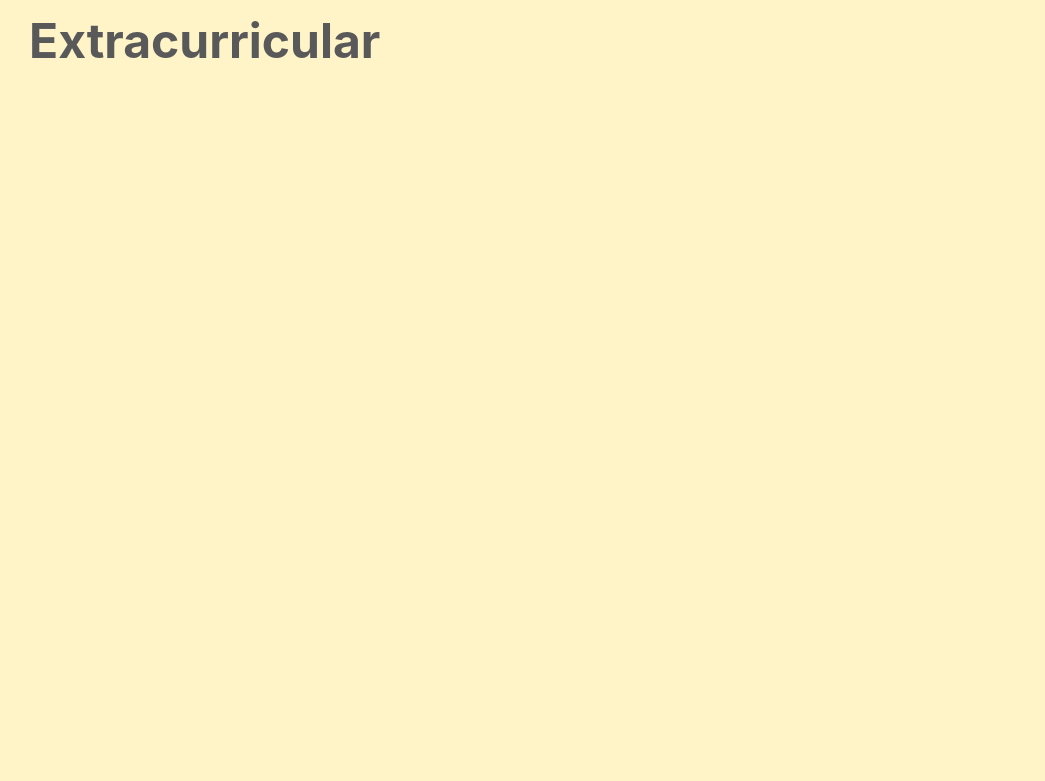
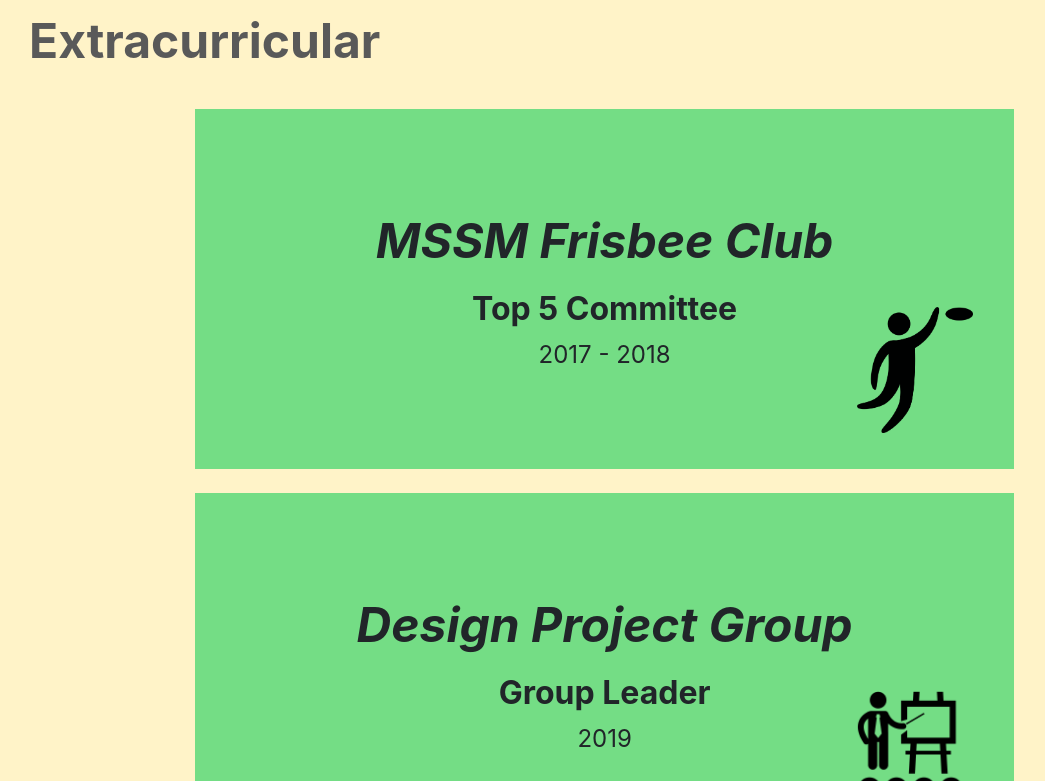
Before and after one commit to LeeWeiHan97/portfolio, a React (Create React App) app: page / in a window 1280 px wide. Shown: the part 4699-5480 px from the top of the page, without its empty margins (35-1080 px from the left). Built offline with nearby package versions, Linux system fonts and the light colour scheme.

Commit message:
Attempt to fix hover effect

```diff
--- a/src/App.css
+++ b/src/App.css
@@ -387,7 +387,7 @@ ul {
   transition: opacity 800ms ease-out, transform 600ms ease-out, visibility 1200ms ease-out;
   will-change: opacity, transform, visibility;
   margin-bottom: 3vh;
-  z-index: -1;
+  z-index: 1;
 }
 
 .fade-in-section.is-visible {
```
